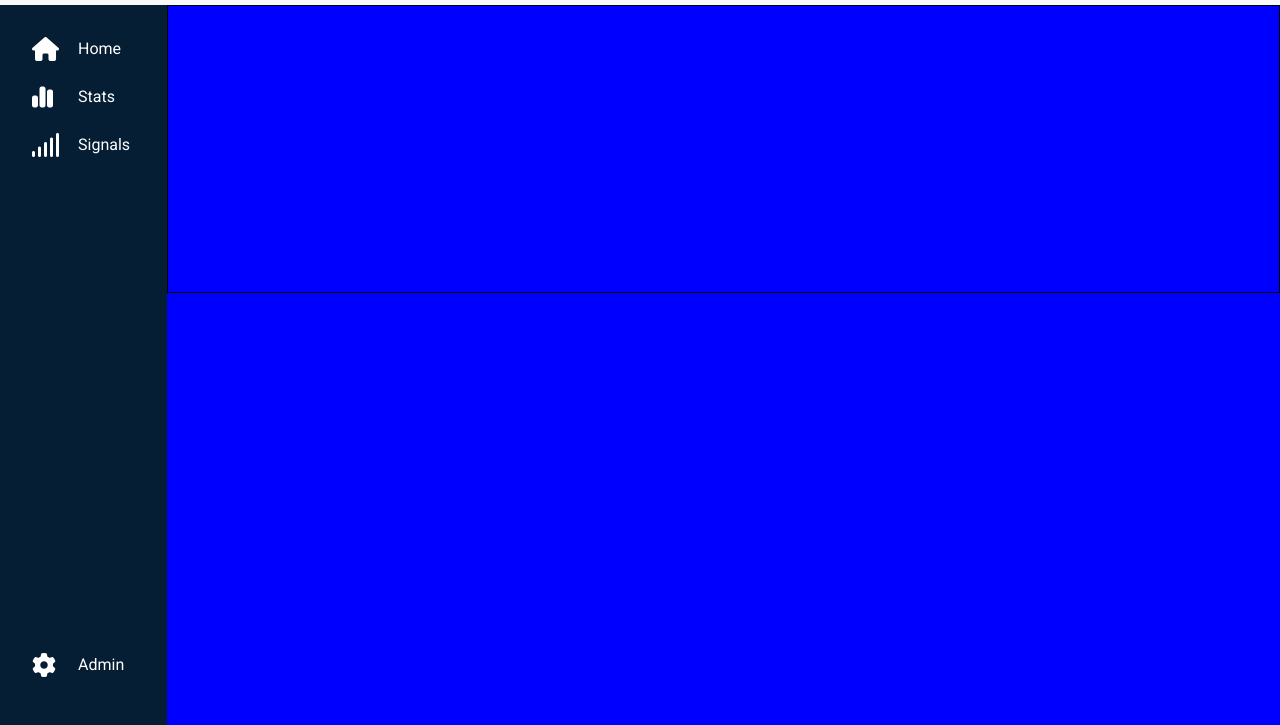
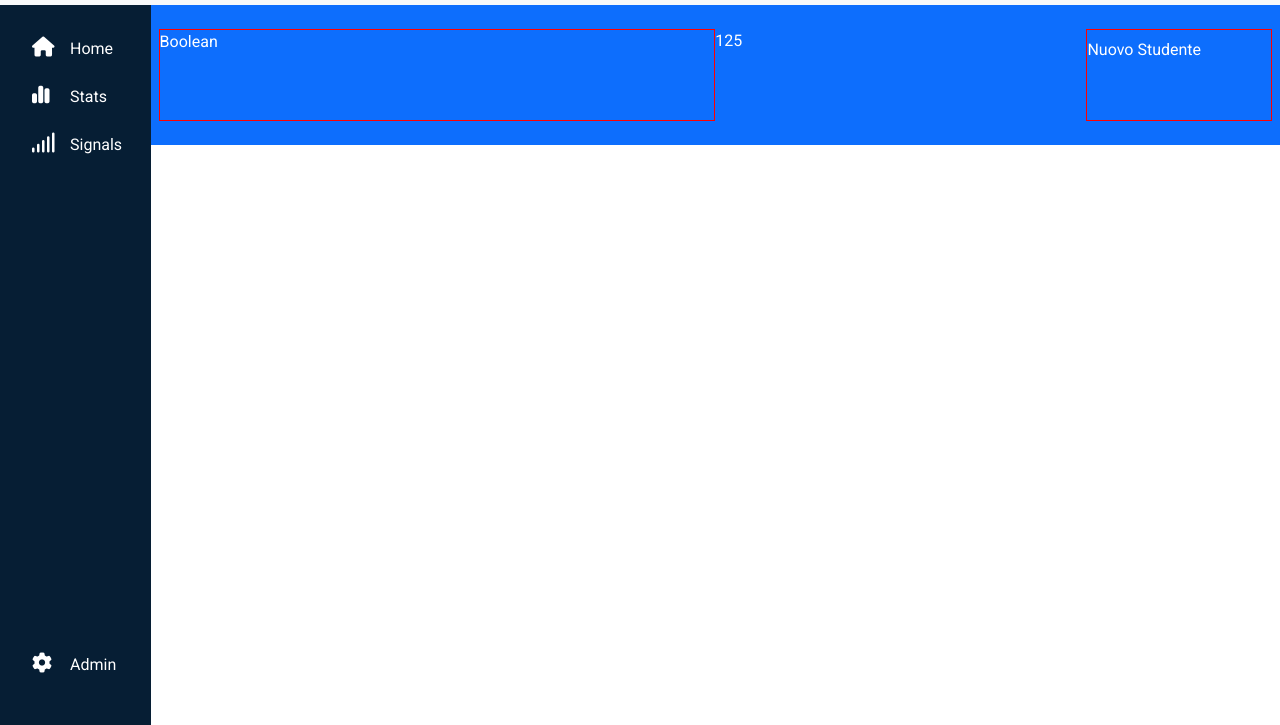
Before and after one commit to Marco9726/html-css-bootstrap-dashboard, a plain HTML site: page index.html in a window 1280 px wide. Shown: the part 75-800 px from the top of the page. Drawn offline with nearby package versions, Linux system fonts and the light colour scheme.

Commit message:
struttura jumbotron

```diff
--- a/css/style.css
+++ b/css/style.css
@@ -67,26 +67,43 @@ aside ul i{
 #main-content{
     width: calc(100vw - 80px);
     height: 100%;
-    background-color: blue;
 }
 
 #jumbo{
-    border: 1px solid black;
-    height: 40%;
+    height: 280px;
 }
 
 
 
 /* ***** MEDIA QUERY *****  */
-/* desktop min 992px***  */
+/* mobile max 767px *** */
+@media screen and (max-width: 767px){
+    #jumbo div{
+        height: calc(100% / 3);
+    }
+}
+/* tablet min 768px ***/
+@media screen and (min-width: 768px){
+    /* main  */
+    #jumbo{
+        height: 160px;
+    }
+}
+
+/* desktop min 992px ***/
 @media screen and (min-width: 992px){
     /* header  */
     #logo-container{
-        width: 180px;
+        width: 160px;
+    }
+
+    /* main  */
+    #jumbo{
+        height: 140px;
     }
 
     /* aisde  */
     aside{
-        width: 180px;
+        width: 160px;
     }
 }
--- a/index.html
+++ b/index.html
@@ -72,15 +72,15 @@
                     <div>
                         <ul class="pt-2">
                             <li class="d-flex">
-                                <i class="fa-solid fa-house fs-4 me-3"></i>
+                                <i class="fa-solid fa-house fs-5 me-2"></i>
                                 <span class="d-none d-lg-inline-block">Home</span>
                             </li>
                             <li class="d-flex my-4">
-                                <i class="fa-solid fa-chart-simple fs-4 me-3"></i>
+                                <i class="fa-solid fa-chart-simple fs-5 me-2"></i>
                                 <span class="d-none d-lg-inline-block">Stats</span>
                             </li>
                             <li class="d-flex">
-                                <i class="fa-solid fa-signal fs-4 me-3"></i>
+                                <i class="fa-solid fa-signal fs-5 me-2"></i>
                                 <span class="d-none d-lg-inline-block">Signals</span>
                             </li>
                         </ul>
@@ -89,7 +89,7 @@
                         <div class="pb-2">
                             <ul>
                                 <li class="d-flex">
-                                    <i class="fa-solid fa-gear fs-4 me-3"></i>
+                                    <i class="fa-solid fa-gear fs-5 me-2"></i>
                                     <span class="d-none d-lg-inline-block">Admin</span>
                                 </li>
                             </ul>
@@ -99,7 +99,15 @@
                 </div>
             </aside>
             <div id="main-content">
-                <div id="jumbo"></div>
+                <div id="jumbo" class="bg-primary text-white px-2 py-4">
+                    <div class="row h-100 g-0">
+                        <div class="col-12 col-md-4 col-lg-2 order-md-3 debug pt-2">
+                            Nuovo Studente
+                        </div>
+                        <div class="col-12 col-md-4 col-lg-6 order-md-1 debug">Boolean</div>
+                        <div class="col-12 col-md-4 order-md-2">125</div>
+                    </div>
+                </div>
                 <div></div>
 
 
```
